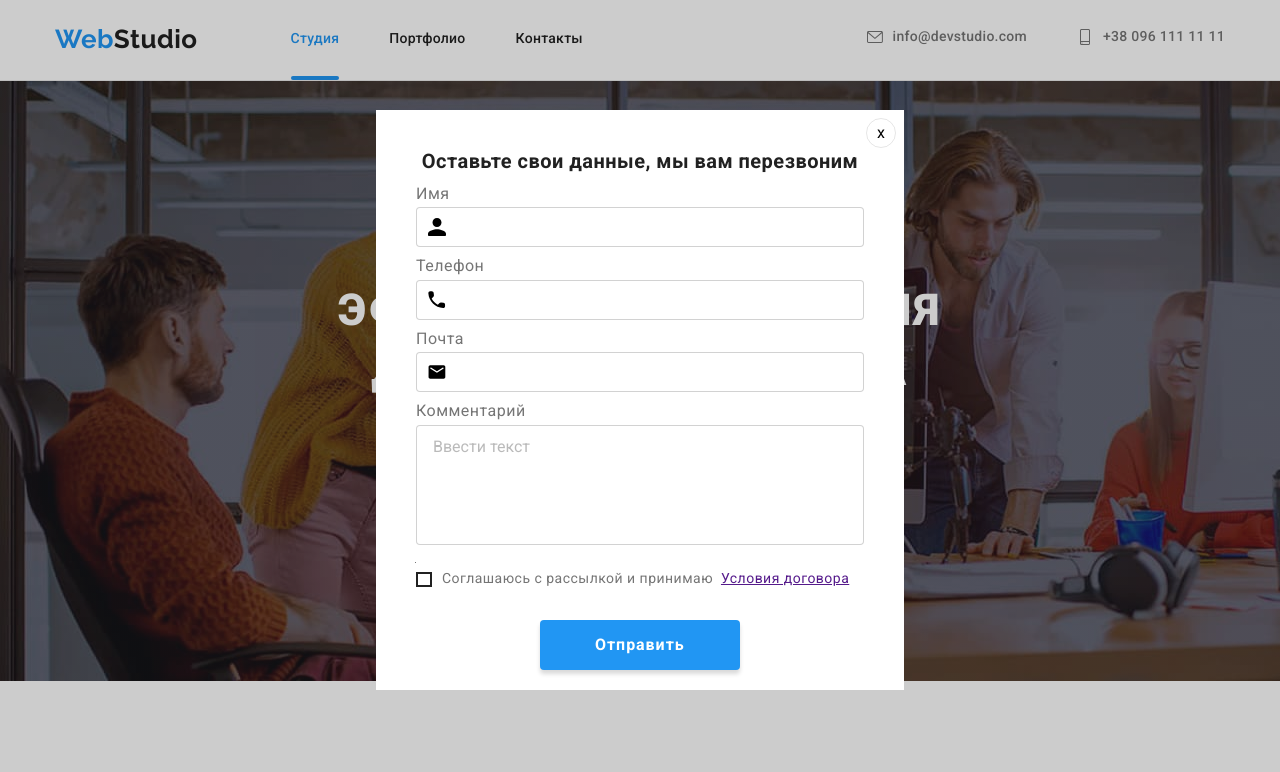
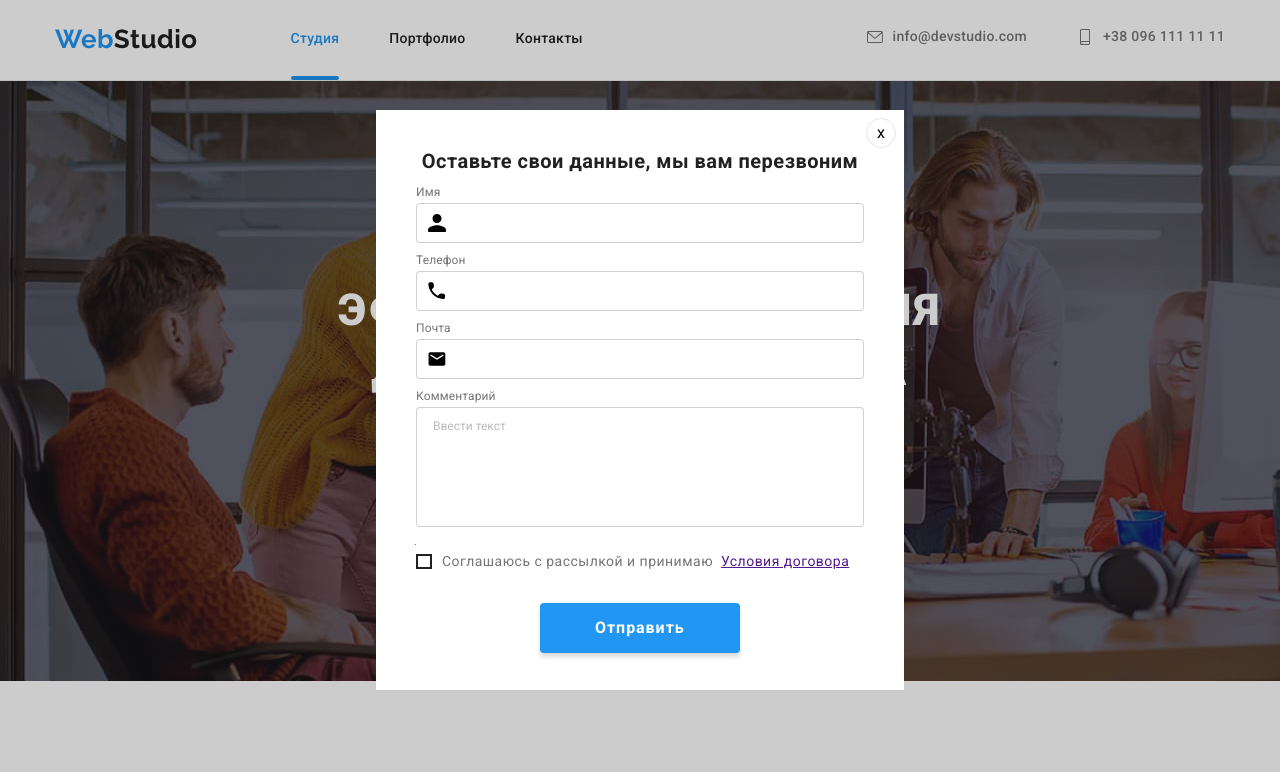
Before and after one commit to Denis21333/goit-markup-hw-06, a plain HTML site: page index.html in a window 1280 px wide. Both pictures are taken after a click on the button "Заказать услугу". Shown: the top 772 px of the page. Drawn offline with nearby package versions, Linux system fonts and the light colour scheme.

Commit message:
оформление заголовков модалки

```diff
--- a/css/style.css
+++ b/css/style.css
@@ -977,3 +977,14 @@ transition: background-color 250ms cubic-bezier(0.4, 0, 0.2, 1) ;
   background-size: contain;
 
 }
+
+.backdrop-label{
+font-family: Roboto;
+font-style: normal;
+font-weight: normal;
+font-size: 12px;
+line-height: 14px;
+letter-spacing: 0.01em;
+color:var(--primary-text-color);
+
+}
```
